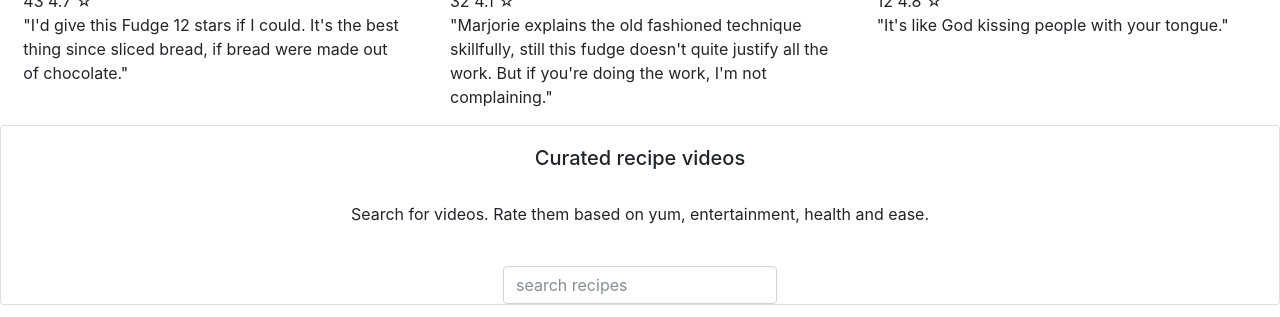
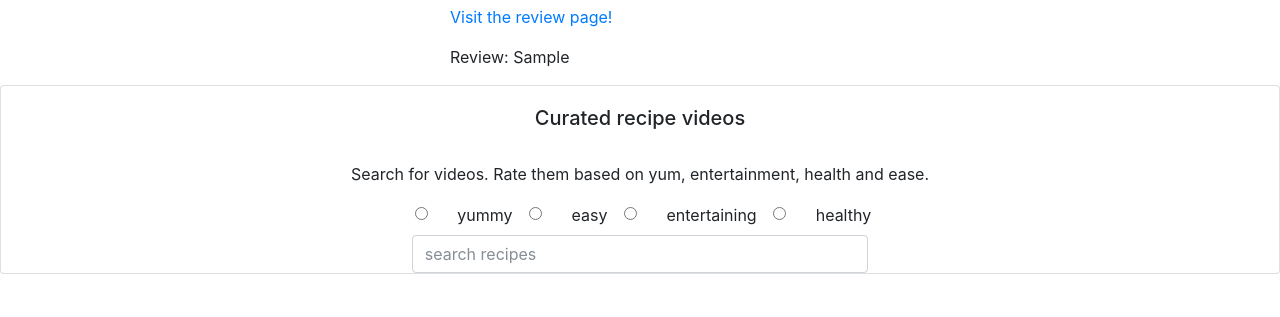
Before and after one commit to RobertRathbone/kitchen_town, a Django app: template kitchen_app/templates/drop_menu.html in a window 1280 px wide. Shown: the part 426-743 px from the top of the page. Run offline with Django 3.2, Linux system fonts and the light colour scheme; tables that the repository leaves empty hold one stand-in row (values such as "Sample post"); the template is opened without the code that fills it: values that come from a table or form of the project are taken from there, most other values are stand-ins (such as "Sample title", 1, 10 or a date in 2020); some libraries are stand-ins or nearby versions.

Commit message:
Enable parameter search

```diff
--- a/kitchen_app/templates/drop_menu.html
+++ b/kitchen_app/templates/drop_menu.html
@@ -130,6 +130,10 @@
 
 
 
+
+
+
+
   <nav class="navbar navbar-expand-lg navbar-light bg-light">
     <a class="navbar-brand" href="#">KitchenTown</a>
     <button class="navbar-toggler" type="button" data-toggle="collapse" data-target="#navbarNav" aria-controls="navbarNav" aria-expanded="false" aria-label="Toggle navigation">
@@ -162,13 +166,25 @@
 </div>
 
 
+<div class = "videobox">
+  {% for video in all_videos %}
+    <div class = "vhs">
+      <ul class="list-inline"></ul>
+        <li class="list-inline-item"><iframe width="380" height="240" src="https://www.youtube.com/embed/{{video.video_id}}" frameborder="0" allow="accelerometer; autoplay; clipboard-write; encrypted-media; gyroscope; picture-in-picture" allowfullscreen></iframe><p><a href="/review/{{video.video_id}}"id = "video_id" name = "video_id">Visit the review page! </a></p></li>
+      {% for review in video.review_of_video.all %}
+      {% if forloop.first %}
+      <p>Review: {{review.article}}</p>
+      {% endif %}
+      {% endfor %}
+      </ul>
+    </div>
+    {% endfor %}
+  </div>
 
 
-
-      <div class = "videobox">
+      <!-- <div class = "videobox">
         <div class = "vhs">
             <iframe width="380" height="240" src="https://www.youtube.com/embed/78-6NdD1mS8" frameborder="0" allow="accelerometer; autoplay; clipboard-write; encrypted-media; gyroscope; picture-in-picture" allowfullscreen></iframe><p>43 4.7 &#9734;<br>"I'd give this Fudge 12 stars if I could. It's the best thing since sliced bread, if bread were made out of chocolate."</p>
-            <!-- <a href="/review/78-6NdD1mS8"id = "78-6NdD1mS8" name = "78-6NdD1mS8">Visit the review page! </a> -->
         </div>
         <div class = "vhs">
             <iframe width="380" height="240" src="https://www.youtube.com/embed/dTNhbHNeuD4" frameborder="0" allow="accelerometer; autoplay; clipboard-write; encrypted-media; gyroscope; picture-in-picture" allowfullscreen></iframe><p>32 4.1 &#9734;<br>"Marjorie explains the old fashioned technique skillfully, still this fudge doesn't quite justify all the work. But if you're doing the work, I'm not complaining."</p>
@@ -176,9 +192,9 @@
         <div>
             <iframe width="380" height="240" src="https://www.youtube.com/embed/Z1z2iD0iIxE" frameborder="0" allow="accelerometer; autoplay; clipboard-write; encrypted-media; gyroscope; picture-in-picture" allowfullscreen></iframe><p>12 4.8 &#9734;<br>"It's like God kissing people with your tongue."</p>
         </div>
-    </div>
+    </div> -->
     <div class="card">
-        <!-- <h5 class="card-header">Cook!</h5> -->
+
 
 
 
@@ -190,6 +206,54 @@
           <p class="card-text">Search for videos. Rate them based on yum, entertainment, health and ease.</p>
           <form action='/search_youtube' method='post'>
                         {% csrf_token%}
+
+            <div class="form-check form-check-inline">
+
+              <input type ="hidden" name = "searchParameter" value ="none">
+
+              <input
+                class="form-check-input"
+                type="radio"
+                id="yummy" name="searchParameter" value="yummy"
+              />
+              <label class="form-check-label" for="yummy">yummy</label>
+            </div>
+
+            <div class="form-check form-check-inline">
+              <input
+                class="form-check-input"
+                type="radio"
+                id="easy" name="searchParameter" value="easy"
+              />
+              <label class="form-check-label" for="easy">easy</label>
+            </div>
+
+            <div class="form-check form-check-inline">
+              <input
+                class="form-check-input"
+                type="radio"
+                id="entertaining" name="searchParameter" value="entertaining">
+              <label class="form-check-label" for="entertaining">entertaining</label>
+            </div>
+
+            <div class="form-check form-check-inline">
+              <input
+                class="form-check-input"
+                type="radio"
+                id="healthy" name="searchParameter" value="healthy">
+              <label class="form-check-label" for="healthy">healthy</label>
+            </div>
+
+<!--
+              <input type ="hidden" name = "searchParameter" value ="none">
+              <input type="radio" id="yummy" name="searchParameter" value="yummy">
+              <label for="yummy">yummy</label><br>
+              <input type="radio" id="easy" name="searchParameter" value="easy">
+              <label for="easy">easy</label><br>
+              <input type="radio" id="entertaining" name="searchParameter" value="entertaining">
+              <label for="healthy">healthy</label>
+              <input type="radio" id="healthy" name="searchParameter" value="entertaining">
+              <label for="entertaining">entertaining</label> -->
             <div class="col-12">
               <input type="text" class="form-control" name = "search" placeholder="search recipes">
             </div>
@@ -199,7 +263,7 @@
       </div>
 
 
-      <div class = "videobox">
+      <!-- <div class = "videobox">
         <div class = "vhs">
             <iframe width="380" height="240" src="https://www.youtube.com/embed/HukqEjCPkhU" frameborder="0" allow="accelerometer; autoplay; clipboard-write; encrypted-media; gyroscope; picture-in-picture" allowfullscreen></iframe><p class = "panel">112 4.6 &#9734;<br>
                 <div class="panel-footer">
@@ -212,8 +276,25 @@
         <div class = "vhs">
             <iframe width="380" height="240" src="https://www.youtube.com/embed/VIJlRXMfW50" frameborder="0" allow="accelerometer; autoplay; clipboard-write; encrypted-media; gyroscope; picture-in-picture" allowfullscreen></iframe><p>27 4.9 &#9734;<br>"Learn to toss like a pro, from a pro. It brings me back to my pizza delivery days, when the cooks would let me throw my own pie..."</p>
         </div>
-    </div>
-    <!-- Load our JS file AFTER jQuery so we have access to jQuery -->
+    </div> -->
+
+    <div class = "videobox">
+      {% for video in more_videos %}
+        <div class = "vhs">
+          <ul class="list-inline"></ul>
+            <li class="list-inline-item"><iframe width="380" height="240" src="https://www.youtube.com/embed/{{video.video_id}}" frameborder="0" allow="accelerometer; autoplay; clipboard-write; encrypted-media; gyroscope; picture-in-picture" allowfullscreen></iframe><p><a href="/review/{{video.video_id}}"id = "video_id" name = "video_id">Visit the review page! </a></p></li>
+          {% for review in video.review_of_video.all %}
+          {% if forloop.first %}
+          <p>Review: {{review.article}}</p>
+          {% endif %}
+          {% endfor %}
+          </ul>
+        </div>
+        {% endfor %}
+      </div>
+
+
+     <!-- Load our JS file AFTER jQuery so we have access to jQuery -->
     <script src="app.js"></script>
 
 </body>
```
